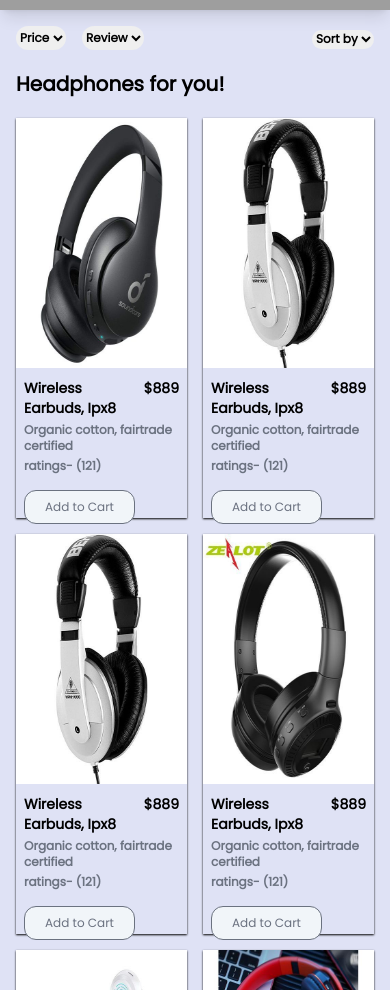
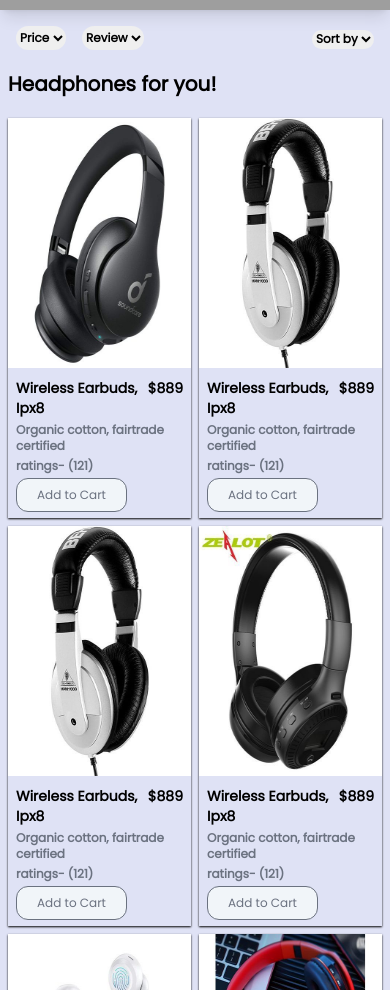
Before and after one commit to merlinop/firebase-store-auth, a Next.js app: page / in a window 390 px wide. Shown: the part 530-1520 px from the top of the page. Built offline with nearby package versions, Linux system fonts and the light colour scheme; grey boxes are pictures that could not be loaded.

Commit message:
product section

```diff
--- a/app/globals.css
+++ b/app/globals.css
@@ -5,6 +5,6 @@
 
 @layer components {
     .spacingways {
-        @apply w-full px-[1rem] md:px-[4rem] lg:px-0 lg:w-[90%]
+        @apply w-full px-[8px] md:px-[4rem] lg:px-0 lg:w-[90%]
     }
 }
--- a/components/ProductsComponent.jsx
+++ b/components/ProductsComponent.jsx
@@ -3,7 +3,7 @@ import React from 'react'
 import ProductData from "../data/productData"
 
 const ProductsComponent = () => {
-  return ( <div  className='spacingways mx-auto mt-[20px] grid grid-cols-2 grid-rows-4 md:grid-rows-2 md:grid-cols-3 lg:grid-rows-2 lg:grid-cols-4 gap-4 mb-4'>
+  return ( <div  className='spacingways mx-auto mt-[20px] grid grid-cols-2 grid-rows-4 md:grid-rows-2 md:grid-cols-3 lg:grid-rows-2 lg:grid-cols-4 gap-2 md:gap-4 mb-4'>
    {ProductData && ProductData.map((list, idx) => {
     return (
         <div key={idx} className='border-transparent shadow-sm shadow-black h-[400px] flex flex-col items-start'>
@@ -24,8 +24,8 @@ const ProductsComponent = () => {
 
 
                 <p className='font-semibold text-gray-500 text-xs mt-1 px-2'>{list.about}</p>
-                <p className='font-semibold text-gray-500 text-xs mt-1 px-2'>ratings- {list.rating}</p>
-                <button className='mt-4 border border-gray-500 px-5 py-2 text-gray-500 text-xs rounded-xl bg-slate-100 hover:bg-green-900 duration-200 ease-in-out hover:text-white ml-2'>Add to Cart</button>
+                <p className='font-semibold text-gray-500 text-xs mt-1 px-2 pb-1'>ratings- {list.rating}</p>
+                <button className=' border border-gray-500 px-5 py-2 text-gray-500 text-xs rounded-xl bg-slate-100 hover:bg-green-900 duration-200 ease-in-out hover:text-white ml-2'>Add to Cart</button>
         </div> )
    })}
    </div>)
```
